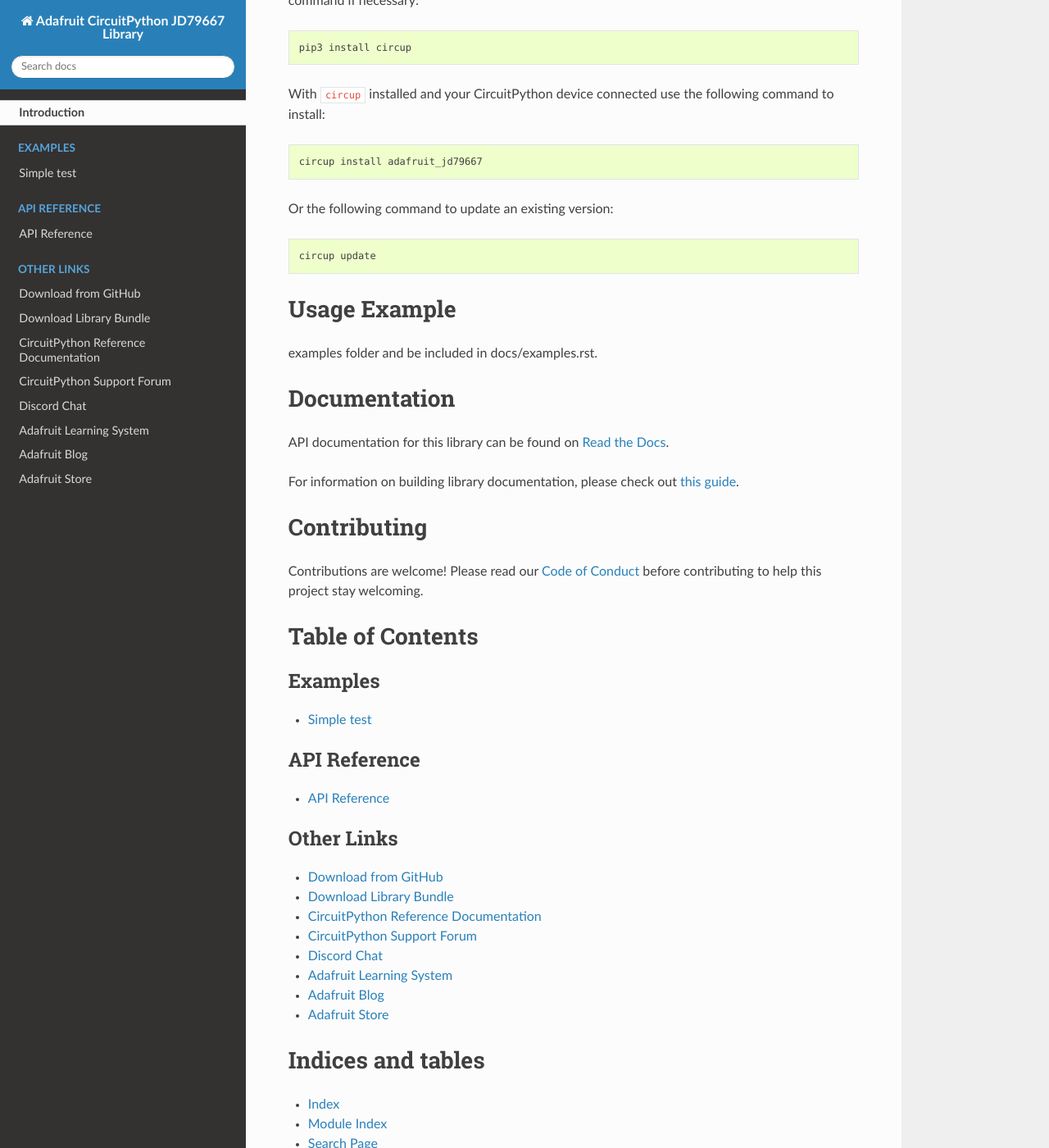
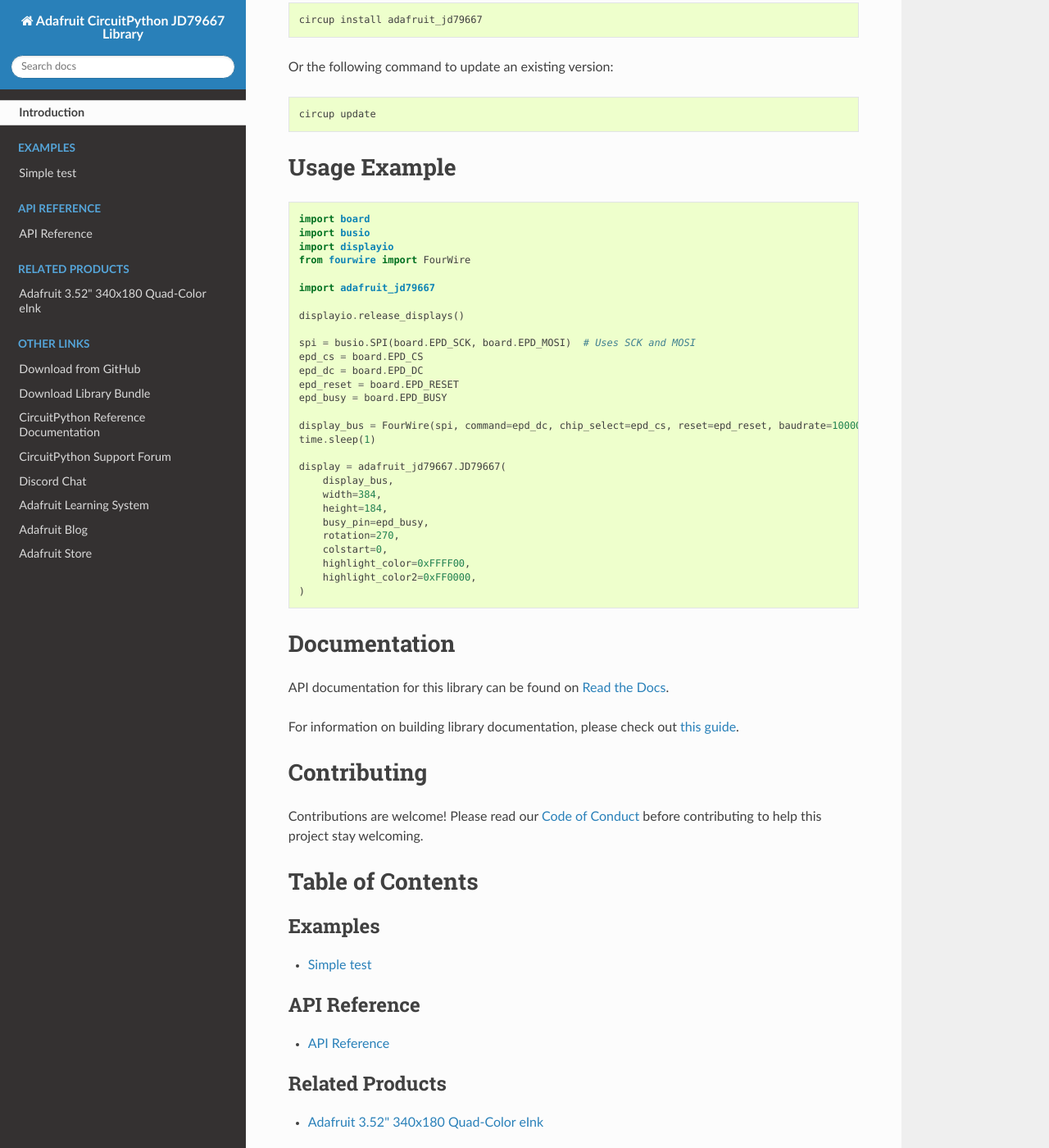
Before and after one commit to adafruit/Adafruit_CircuitPython_JD79667, a Sphinx documentation site: the page built from docs/index.rst, in a window 1280 px wide and 1400 px high, scrolled down 1340 px. Shown: the whole window at 82% size. Built offline with Sphinx 7.4.7 and the Read the Docs theme 3.1.0, drawn with Linux system fonts in a browser that asks for light colours; some of the changed text lies outside the part shown.

Commit message:
docs, pre-commit

```diff
--- a/README.rst
+++ b/README.rst
@@ -36,19 +36,10 @@
 or individual libraries can be installed using
 `circup <https://github.com/adafruit/circup>`_.
 
-
-
-.. todo:: Describe the Adafruit product this library works with. For PCBs, you can also add the
-image from the assets folder in the PCB's GitHub repo.
-
 `Purchase one from the Adafruit shop <http://www.adafruit.com/products/6373>`_
 
 Installing from PyPI
 =====================
-.. note:: This library is not available on PyPI yet. Install documentation is included
-   as a standard element. Stay tuned for PyPI availability!
-
-.. todo:: Remove the above note if PyPI version is/will be available at time of release.
 
 On supported GNU/Linux systems like the Raspberry Pi, you can install the driver locally `from
 PyPI <https://pypi.org/project/adafruit-circuitpython-jd79667/>`_.
@@ -99,8 +90,36 @@
 Usage Example
 =============
 
-.. todo:: Add a quick, simple example. It and other examples should live in the
-examples folder and be included in docs/examples.rst.
+.. code-block:: python
+
+    import board
+    import busio
+    import displayio
+    from fourwire import FourWire
+
+    import adafruit_jd79667
+
+    displayio.release_displays()
+
+    spi = busio.SPI(board.EPD_SCK, board.EPD_MOSI)  # Uses SCK and MOSI
+    epd_cs = board.EPD_CS
+    epd_dc = board.EPD_DC
+    epd_reset = board.EPD_RESET
+    epd_busy = board.EPD_BUSY
+
+    display_bus = FourWire(spi, command=epd_dc, chip_select=epd_cs, reset=epd_reset, baudrate=1000000)
+    time.sleep(1)
+
+    display = adafruit_jd79667.JD79667(
+        display_bus,
+        width=384,
+        height=184,
+        busy_pin=epd_busy,
+        rotation=270,
+        colstart=0,
+        highlight_color=0xFFFF00,
+        highlight_color2=0xFF0000,
+    )
 
 Documentation
 =============
--- a/docs/conf.py
+++ b/docs/conf.py
@@ -25,7 +25,7 @@
 # Uncomment the below if you use native CircuitPython modules such as
 # digitalio, micropython and busio. List the modules you use. Without it, the
 # autodoc module docs will fail to generate with a warning.
-# autodoc_mock_imports = ["digitalio", "busio"]
+autodoc_mock_imports = ["digitalio", "busio", "epaperdisplay", "fourwire"]
 
 autodoc_preserve_defaults = True
 
--- a/docs/index.rst
+++ b/docs/index.rst
@@ -22,16 +22,9 @@
     api
 
 .. toctree::
-    :caption: Tutorials
-
-.. todo:: Add any Learn guide links here. If there are none, then simply delete this todo and leave
-    the toctree above for use later.
-
-.. toctree::
     :caption: Related Products
 
-.. todo:: Add any product links here. If there are none, then simply delete this todo and leave
-    the toctree above for use later.
+    Adafruit 3.52" 340x180 Quad-Color eInk <https://www.adafruit.com/product/6414>
 
 .. toctree::
     :caption: Other Links
```
Also changed, not shown: 1 other file.
